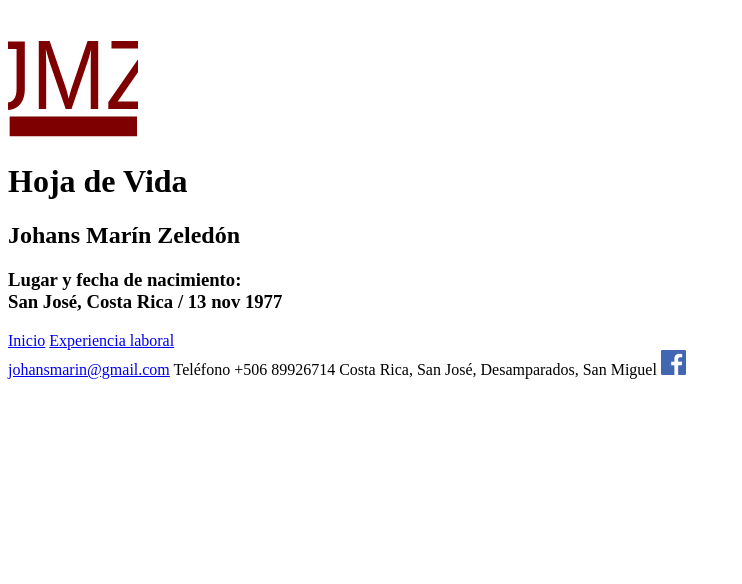
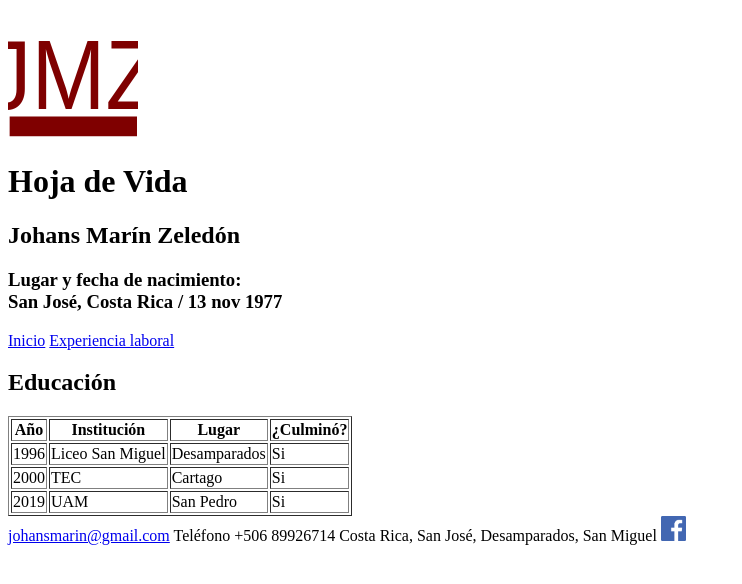
Before and after one commit to johansmarin/FundamentosDeHTML_Johans_Marin, a plain HTML site: page pages/educacion.html in a window 1280 px wide. Shown: the whole page, without its empty margins (0-742 px from the left). Drawn offline with Linux system fonts and the light colour scheme.

Commit message:
page educacion, footer y tabla

```diff
--- a/pages/educacion.html
+++ b/pages/educacion.html
@@ -21,6 +21,36 @@
         <a href="experiencia.html">Experiencia laboral</a>
       </nav>
     </header>
+    <h2>Educación</h2>
+    <table border="1">
+      <thead>
+        <tr>
+          <th>Año</th>
+          <th>Institución</th>
+          <th>Lugar</th>
+          <th>¿Culminó?</th>
+        </tr>
+      </thead>
+      <tbody>
+        <tr>
+          <td>1996</td>
+          <td>Liceo San Miguel</td>
+          <td>Desamparados</td>
+          <td>Si</td>
+        </tr>
+        <tr>
+          <td>2000</td>
+          <td>TEC</td>
+          <td>Cartago</td>
+          <td>Si</td>
+        </tr>
+        <tr>
+          <td>2019</td>
+          <td>UAM</td>
+          <td>San Pedro</td>
+          <td>Si</td>
+        </tr>
+    </table>
     <footer>
     <a href="mailto:johansmarin@gmail.com?subject=Consulta" title="Enviar email">johansmarin@gmail.com</a>  Teléfono +506 89926714 Costa Rica, San José, Desamparados, San Miguel
     <a href="https://www.facebook.com/jomarzel" target="_blank"><img title="https://www.facebook.com/jomarzel"src="../img/fbicon.png" width="25px"/></a>
```
